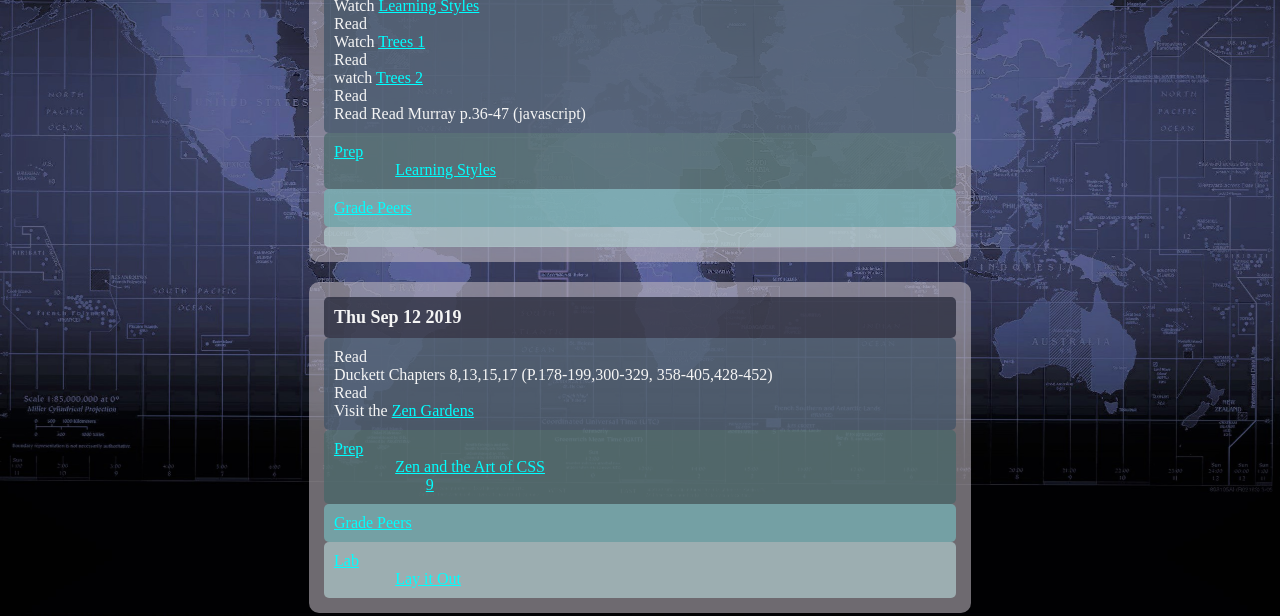
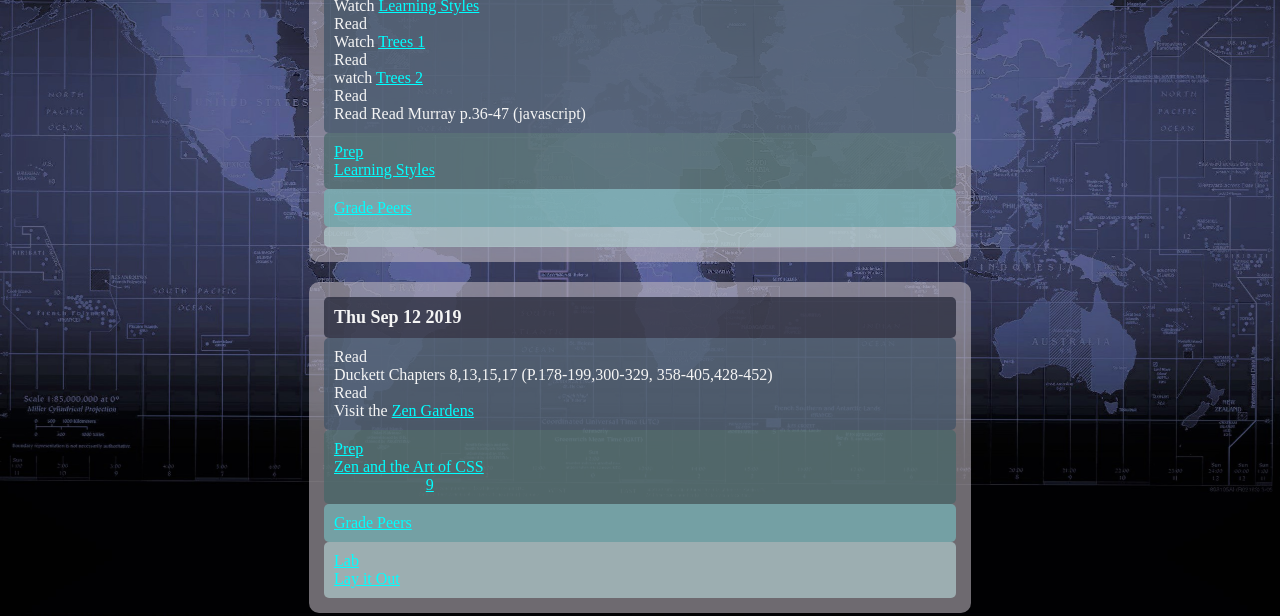
Before and after one commit to alfreeed7/Project, a plain HTML site: page index.html in a window 1280 px wide. Shown: the part 243-859 px from the top of the page. Drawn offline with Linux system fonts and the light colour scheme.

Commit message:
Update default.css

```diff
--- a/default.css
+++ b/default.css
@@ -274,9 +274,3 @@ iframe
     margin-left: 10%;
     font-size: 18px;
 }
-
-.assignment-title
-{
-    width: 80%;
-    margin-left: 10%
-}
```
